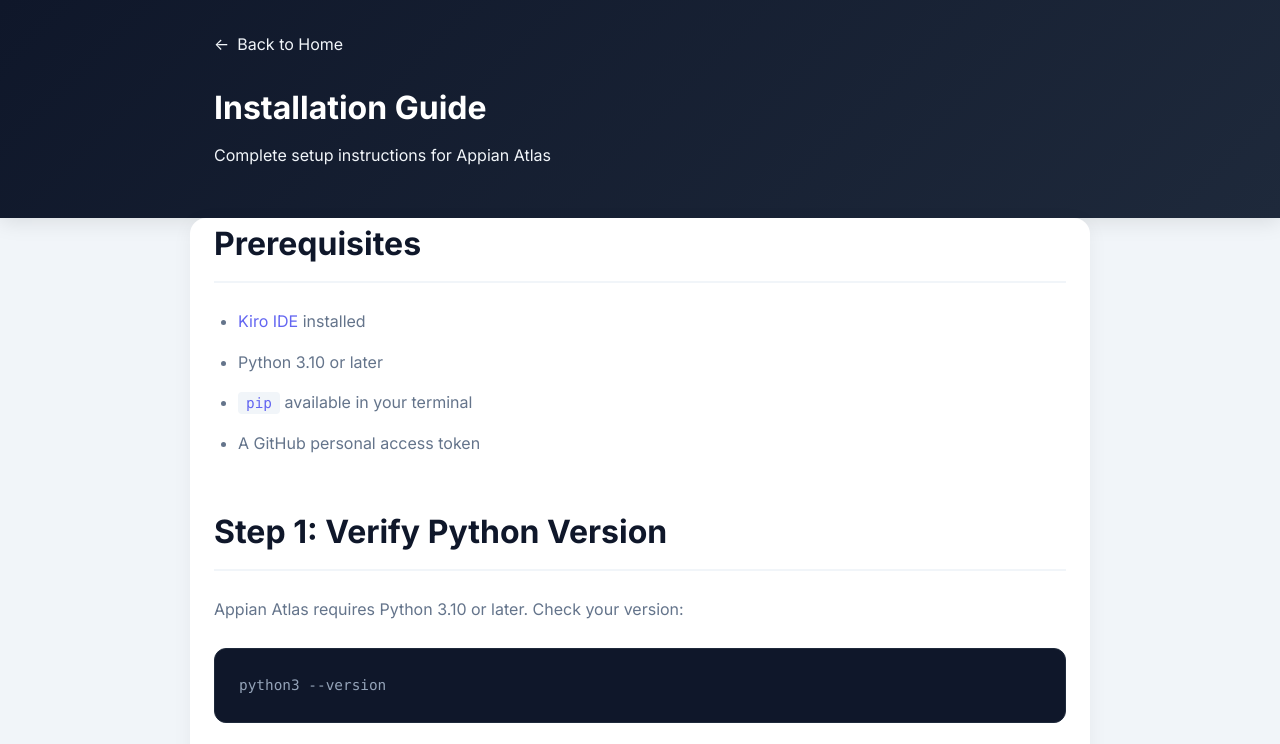
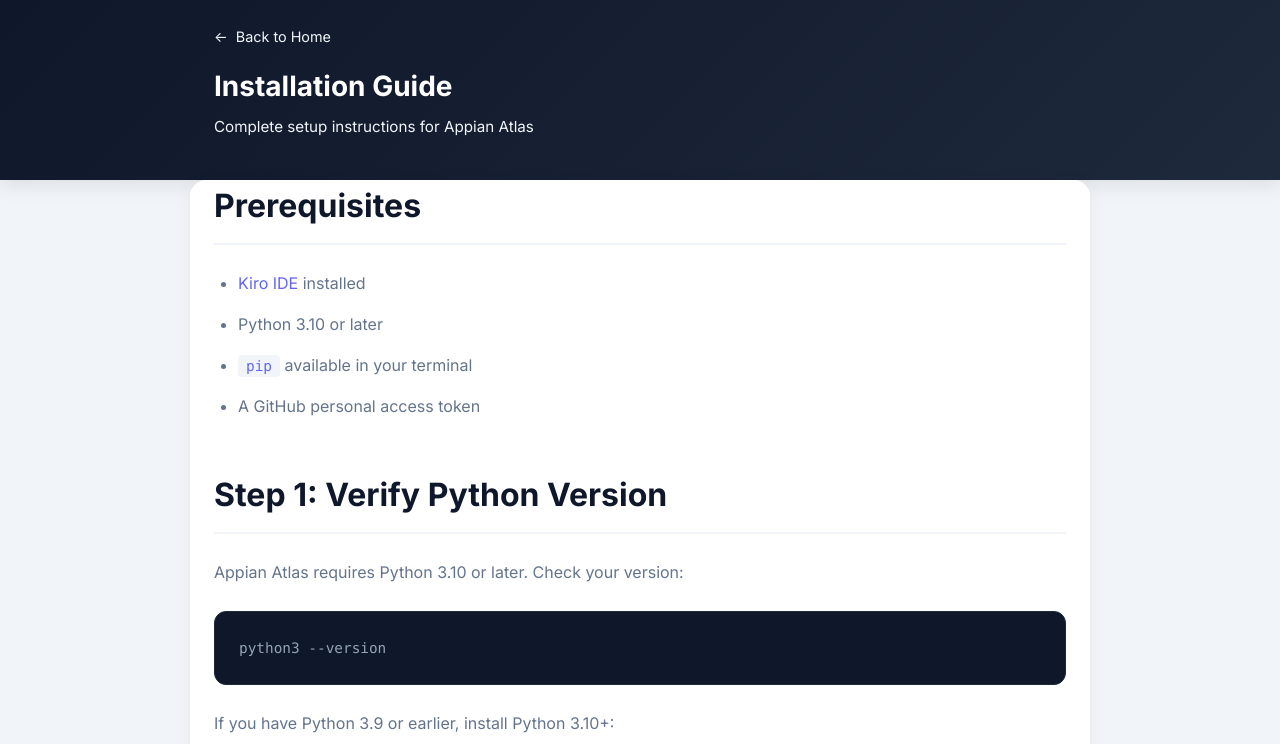
Before and after one commit to ram-020998/appian-atlas, a plain HTML site: page docs/installation.html in a window 1280 px wide. Shown: the top 744 px of the page. Drawn offline with Linux system fonts and the light colour scheme.

Commit message:
Make installation page header more compact
- Reduce padding from 32px to 24px
- Smaller heading (2rem -> 1.75rem)
- Smaller subtitle (1rem -> 0.95rem)
- Reduce back link margin (24px -> 16px)
- Smaller back link font size

```diff
--- a/docs/installation.html
+++ b/docs/installation.html
@@ -43,19 +43,19 @@
         header {
             background: linear-gradient(135deg, var(--dark) 0%, var(--dark-light) 100%);
             color: var(--white);
-            padding: 32px 0;
+            padding: 24px 0;
             box-shadow: 0 4px 20px rgba(0, 0, 0, 0.1);
         }
 
         header h1 {
-            font-size: 2rem;
+            font-size: 1.75rem;
             font-weight: 700;
-            margin-bottom: 8px;
+            margin-bottom: 4px;
         }
 
         header p {
             color: var(--light);
-            font-size: 1rem;
+            font-size: 0.95rem;
         }
 
         .back-link {
@@ -64,8 +64,9 @@
             gap: 8px;
             color: var(--light);
             text-decoration: none;
-            margin-bottom: 24px;
+            margin-bottom: 16px;
             transition: color 0.3s ease;
+            font-size: 0.9rem;
         }
 
         .back-link:hover {
```
